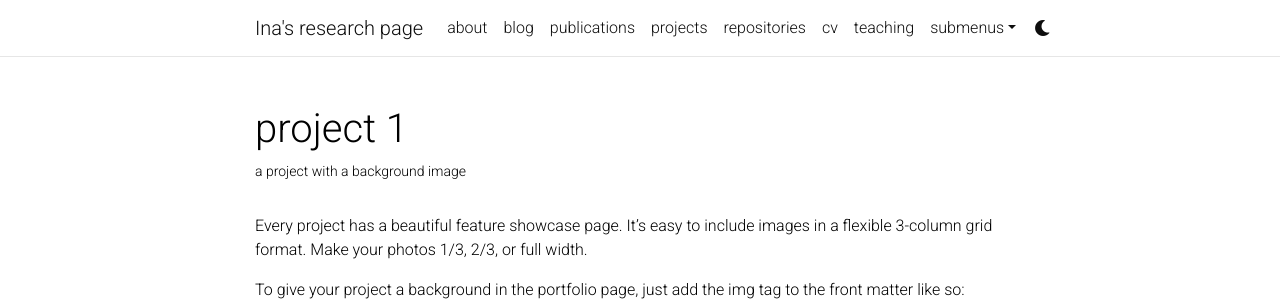
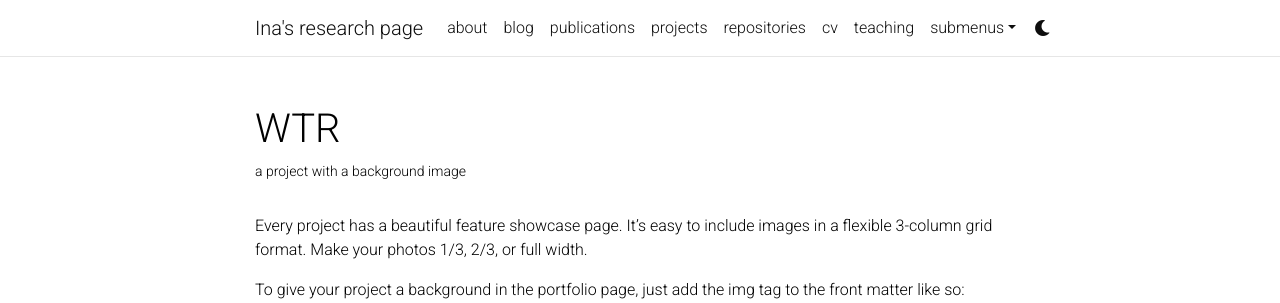
Before and after one commit to Inaselina/persweb, a Jekyll site: the page built from _projects/1_project.md, in a window 1280 px wide and 900 px high. Shown: the top 303 px of the window. Built offline with Jekyll 4.4.1, drawn with Linux system fonts in a browser that asks for light colours; full-size pictures stand in for the smaller copies a plugin makes; comment, search, counter and statistics services are not loaded; a style sheet for code colours, icons or effects is not loaded.

Commit message:
wtrchanges

```diff
--- a/_projects/1_project.md
+++ b/_projects/1_project.md
@@ -1,6 +1,6 @@
 ---
 layout: page
-title: project 1
+title: WTR
 description: a project with a background image
 img: assets/img/12.jpg
 importance: 1
```
Also changed, not shown: assets/img/12.jpg.
